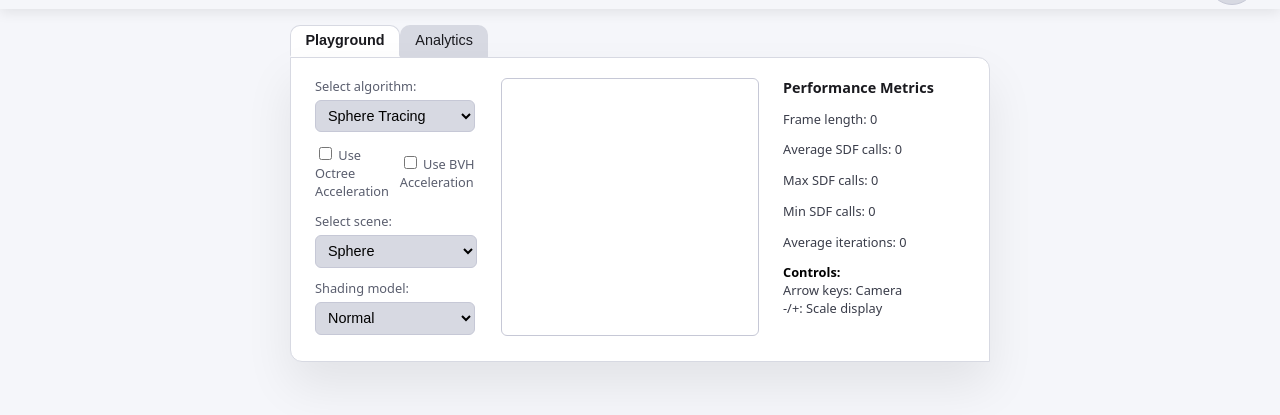
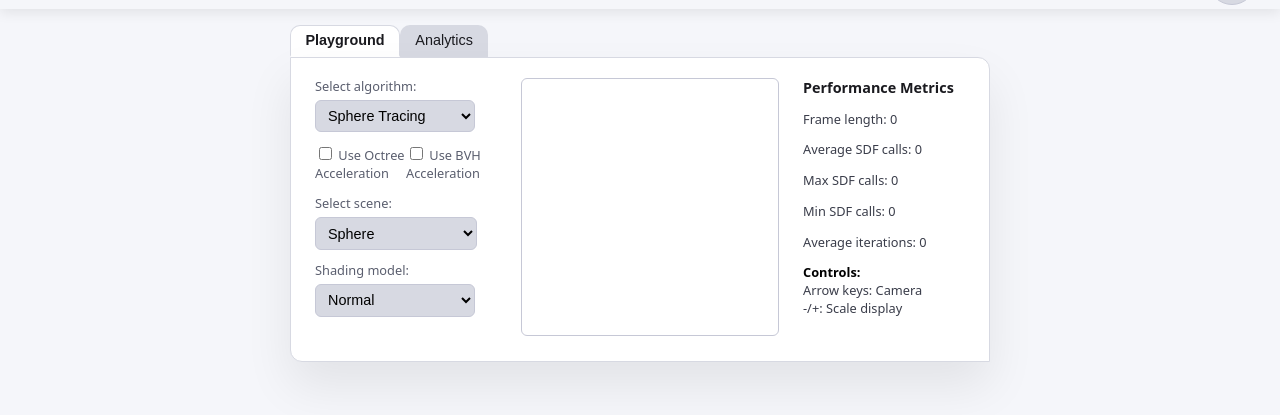
Before and after one commit to vxlerian/cpu-raymarcher, a website built with Vite: page index.html in a window 1280 px wide. Shown: the part 47-462 px from the top of the page. Built offline with nearby package versions, Linux system fonts and the light colour scheme.

Commit message:
fix checkboxes

```diff
--- a/src/styles/style.css
+++ b/src/styles/style.css
@@ -175,6 +175,7 @@ h1 {
     display: flex;
     flex-direction: column;
     gap: 0.75rem;
+    min-width: 28%;
 }
 
 #toggles {
@@ -185,6 +186,7 @@ h1 {
 
 #toggles label {
     margin: 0;
+    width: 100%;
 }
 
 /* Canvas presentation */
```
